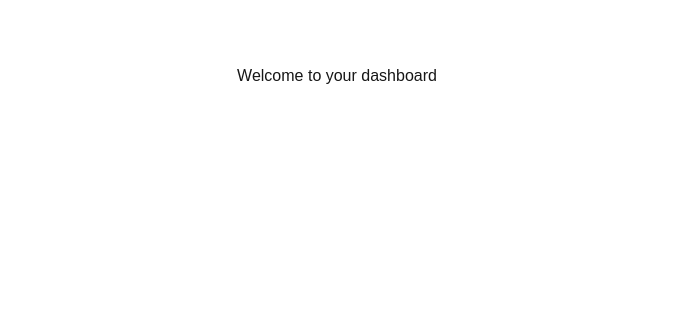
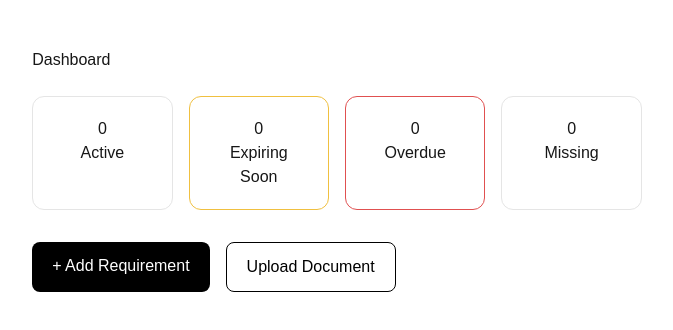
Before and after one commit to carsoncapouch-eng/renewalpilot, a Next.js app in the folder renewalpilot/: page /dashboard in a window 1280 px wide. Shown: the top 330 px of the page, without its empty margins (303-976 px from the left). Built offline with nearby package versions, Linux system fonts and the light colour scheme; no server answers; the database is empty.

Commit message:
Phase 5 complete - dashboard

```diff
--- a/renewalpilot/app/dashboard/page.tsx
+++ b/renewalpilot/app/dashboard/page.tsx
@@ -1,3 +1,62 @@
+'use client'
+import { useEffect, useState } from 'react'
+import { supabase } from '@/lib/supabaseClient'
+
+type Requirement = {
+  id: string
+  name: string
+  expiration_date: string | null
+  status: string
+}
+
 export default function DashboardPage() {
-  return <h1 style={{ textAlign: 'center', marginTop: '4rem' }}>Welcome to your dashboard</h1>
+  const [requirements, setRequirements] = useState<Requirement[]>([])
+  const [loading, setLoading] = useState(true)
+
+  useEffect(() => {
+    async function loadData() {
+      const { data } = await supabase.from('requirements').select('*')
+      setRequirements(data || [])
+      setLoading(false)
+    }
+    loadData()
+  }, [])
+
+  const today = new Date()
+  const in30Days = new Date()
+  in30Days.setDate(today.getDate() + 30)
+
+  const overdue = requirements.filter(r => r.expiration_date && new Date(r.expiration_date) < today)
+  const expiringSoon = requirements.filter(r => r.expiration_date && new Date(r.expiration_date) >= today && new Date(r.expiration_date) <= in30Days)
+  const active = requirements.filter(r => r.expiration_date && new Date(r.expiration_date) > in30Days)
+  const missing = requirements.filter(r => !r.expiration_date)
+
+  const cardStyle: React.CSSProperties = {
+    flex: 1,
+    minWidth: 140,
+    padding: '1.25rem',
+    borderRadius: 12,
+    border: '1px solid #e5e5e5',
+    textAlign: 'center',
+  }
+
+  if (loading) return <p style={{ textAlign: 'center', marginTop: '4rem' }}>Loading dashboard...</p>
+
+  return (
+    <div style={{ maxWidth: 800, margin: '3rem auto', padding: '0 1rem' }}>
+      <h1 style={{ marginBottom: '1.5rem' }}>Dashboard</h1>
+
+      <div style={{ display: 'flex', gap: '1rem', flexWrap: 'wrap', marginBottom: '2rem' }}>
+        <div style={cardStyle}><h2>{active.length}</h2><p>Active</p></div>
+        <div style={{ ...cardStyle, borderColor: '#f0c040' }}><h2>{expiringSoon.length}</h2><p>Expiring Soon</p></div>
+        <div style={{ ...cardStyle, borderColor: '#e05050' }}><h2>{overdue.length}</h2><p>Overdue</p></div>
+        <div style={cardStyle}><h2>{missing.length}</h2><p>Missing</p></div>
+      </div>
+
+      <div style={{ display: 'flex', gap: '1rem' }}>
+        <a href="/requirements" style={{ padding: '0.75rem 1.25rem', background: '#000', color: '#fff', borderRadius: 8, textDecoration: 'none' }}>+ Add Requirement</a>
+        <a href="/documents" style={{ padding: '0.75rem 1.25rem', border: '1px solid #000', borderRadius: 8, textDecoration: 'none', color: '#000' }}>Upload Document</a>
+      </div>
+    </div>
+  )
 }
```
